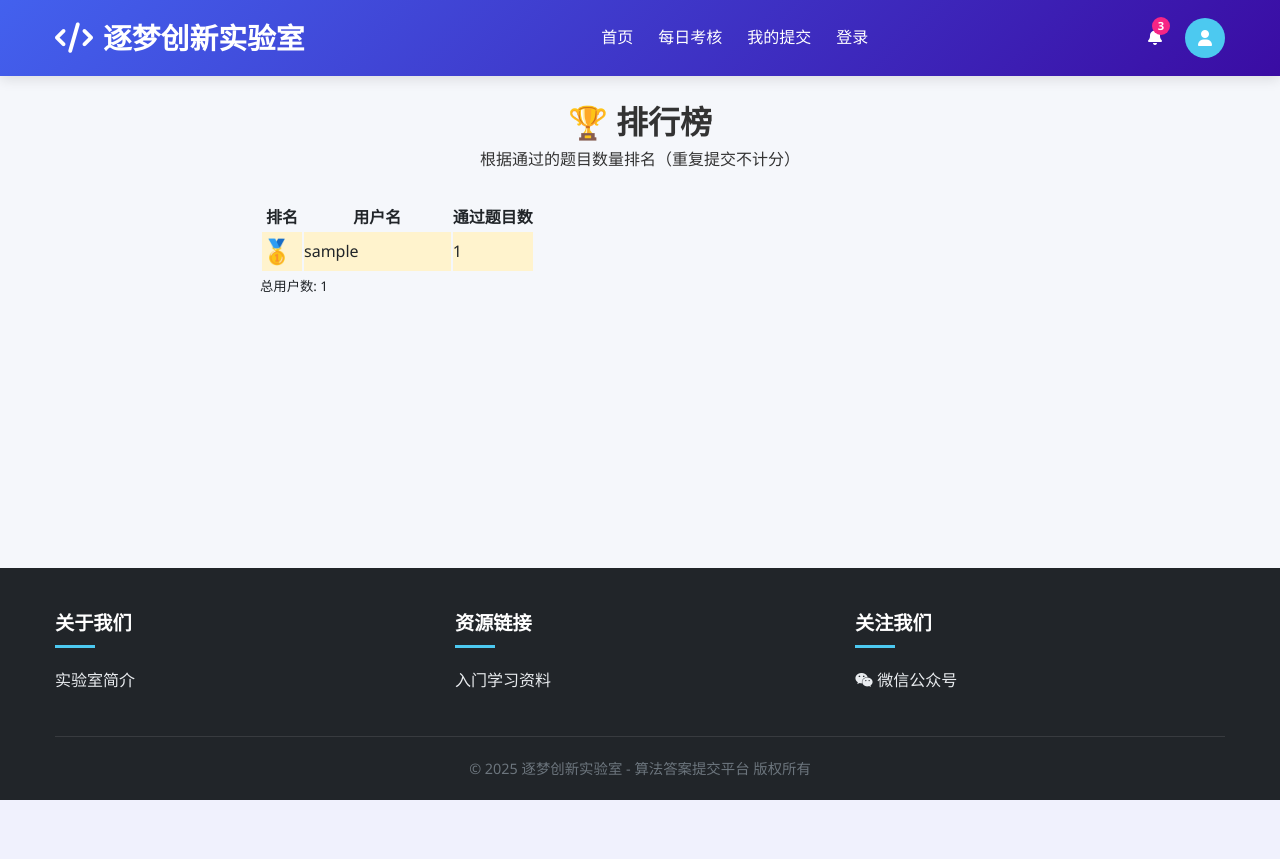
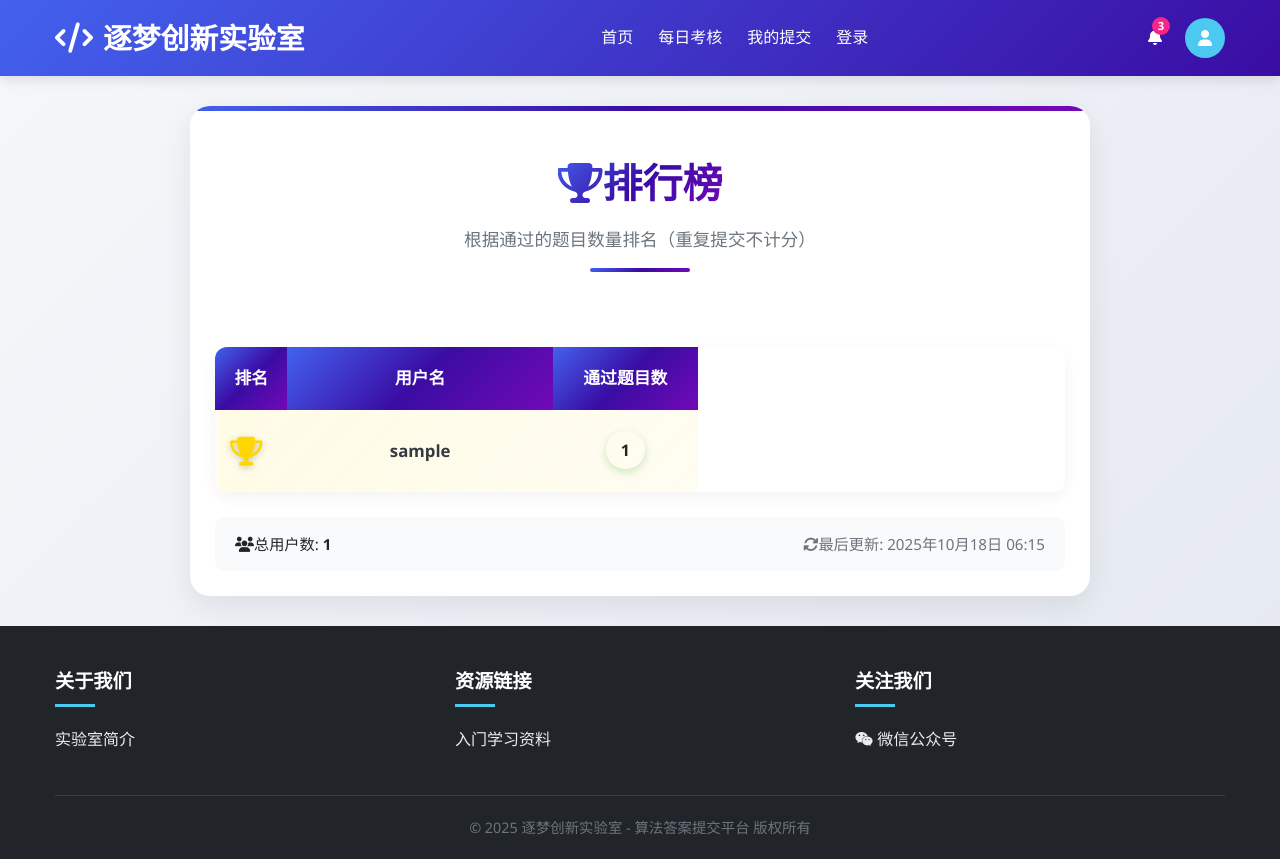
Before and after one commit to tanzhenjie-2025/oj-platform-based-on-django, a Django app: template CheckObjectionApp/templates/CheckObjection/CheckObjection_ranking.html in a window 1280 px wide. Before the commit the page ends 800 px from the top, so only its background shows below. Run offline with Django 5.2, Linux system fonts and the light colour scheme; the template is opened without the code that fills it: most values are stand-ins (such as "Sample title", 1, 10 or a date in 2020).

Commit message:
添加“排行”以及查看排行

```diff
--- a/CheckObjection/settings.py
+++ b/CheckObjection/settings.py
@@ -23,11 +23,11 @@
 SECRET_KEY = "django-insecure-g*(t+k1!reudu!@*lj9-*-)3owc=rd#g5+uin9#&*+!2@68imv"
 
 # SECURITY WARNING: don't run with debug turned on in production!
-DEBUG = True
+DEBUG = False
 
 # ALLOWED_HOSTS = []
 # 加入 '127.0.0.1' 和 'localhost'，支持两种本地访问方式
-ALLOWED_HOSTS = ['127.0.0.1', 'localhost']
+ALLOWED_HOSTS = ['127.0.0.1', 'localhost','6cdaf627.r8.cpolar.cn']
 
 # Application definition
 
--- a/CheckObjectionApp/templates/CheckObjection/CheckObjection_ranking.html
+++ b/CheckObjectionApp/templates/CheckObjection/CheckObjection_ranking.html
@@ -8,36 +8,232 @@
     <link rel="stylesheet" href="https://cdnjs.cloudflare.com/ajax/libs/font-awesome/6.4.0/css/all.min.css">
     <link rel="stylesheet" href="https://cdnjs.cloudflare.com/ajax/libs/highlight.js/11.7.0/styles/github-dark.min.css">
     <style>
-        /* 你的原有样式保持不变 */
+        :root {
+            --primary-color: #4361ee;
+            --secondary-color: #3a0ca3;
+            --accent-color: #7209b7;
+            --light-color: #f8f9fa;
+            --dark-color: #212529;
+            --success-color: #4bb543;
+            --warning-color: #ffd166;
+            --danger-color: #ef476f;
+            --gradient: linear-gradient(135deg, #4361ee 0%, #3a0ca3 50%, #7209b7 100%);
+        }
+
+        body {
+            background: linear-gradient(135deg, #f5f7fa 0%, #e4e8f0 100%);
+            font-family: 'Segoe UI', Tahoma, Geneva, Verdana, sans-serif;
+            color: var(--dark-color);
+        }
+
         .ranking-container {
-            max-width: 800px;
-            margin: 0 auto;
-            padding: 20px;
+            max-width: 900px;
+            margin: 30px auto;
+            padding: 25px;
+            background: white;
+            border-radius: 20px;
+            box-shadow: 0 10px 30px rgba(0, 0, 0, 0.08);
+            position: relative;
+            overflow: hidden;
         }
+
+        .ranking-container::before {
+            content: '';
+            position: absolute;
+            top: 0;
+            left: 0;
+            width: 100%;
+            height: 5px;
+            background: var(--gradient);
+        }
+
         .ranking-header {
             text-align: center;
-            margin-bottom: 30px;
-            color: #333;
+            margin-bottom: 40px;
+            padding: 20px 0;
+            position: relative;
         }
+
+        .ranking-header h1 {
+            font-size: 2.5rem;
+            font-weight: 700;
+            background: var(--gradient);
+            -webkit-background-clip: text;
+            -webkit-text-fill-color: transparent;
+            margin-bottom: 10px;
+            display: inline-block;
+        }
+
+        .ranking-header p {
+            font-size: 1.1rem;
+            color: #6c757d;
+            max-width: 600px;
+            margin: 0 auto;
+            line-height: 1.6;
+        }
+
+        .ranking-header::after {
+            content: '';
+            display: block;
+            width: 100px;
+            height: 4px;
+            background: var(--gradient);
+            margin: 15px auto;
+            border-radius: 2px;
+        }
+
+        .table-responsive {
+            border-radius: 12px;
+            overflow: hidden;
+            box-shadow: 0 5px 15px rgba(0, 0, 0, 0.05);
+        }
+
+        .table {
+            margin-bottom: 0;
+            border-collapse: separate;
+            border-spacing: 0;
+        }
+
+        .table thead th {
+            background: var(--gradient);
+            color: white;
+            font-weight: 600;
+            padding: 18px 15px;
+            border: none;
+            font-size: 1.05rem;
+            text-align: center;
+        }
+
+        .table tbody tr {
+            transition: all 0.3s ease;
+        }
+
+        .table tbody tr:nth-child(even) {
+            background-color: rgba(248, 249, 250, 0.7);
+        }
+
+        .table tbody tr:hover {
+            background-color: #f0f4ff;
+            transform: translateY(-3px);
+            box-shadow: 0 5px 15px rgba(0, 0, 0, 0.08);
+        }
+
         .rank-item {
-            transition: all 0.3s ease;
-            border-radius: 8px;
+            position: relative;
         }
-        .rank-item:hover {
-            background-color: #f8f9fa;
-            transform: translateY(-2px);
-            box-shadow: 0 4px 8px rgba(0,0,0,0.1);
+
+        .rank-item td {
+            padding: 18px 15px;
+            vertical-align: middle;
+            border-bottom: 1px solid rgba(0, 0, 0, 0.03);
+            text-align: center;
         }
-        .rank-1 { background-color: #fff3cd; }
-        .rank-2 { background-color: #e9ecef; }
-        .rank-3 { background-color: #f8d7da; }
+
+        .rank-item:last-child td {
+            border-bottom: none;
+        }
+
+        .rank-1 {
+            background: linear-gradient(135deg, rgba(255, 215, 0, 0.1) 0%, rgba(255, 215, 0, 0.05) 100%);
+            border-left: 4px solid #ffd700;
+        }
+
+        .rank-2 {
+            background: linear-gradient(135deg, rgba(192, 192, 192, 0.1) 0%, rgba(192, 192, 192, 0.05) 100%);
+            border-left: 4px solid #c0c0c0;
+        }
+
+        .rank-3 {
+            background: linear-gradient(135deg, rgba(205, 127, 50, 0.1) 0%, rgba(205, 127, 50, 0.05) 100%);
+            border-left: 4px solid #cd7f32;
+        }
+
         .medal {
-            font-size: 1.5em;
+            font-size: 1.8em;
             margin-right: 10px;
+            filter: drop-shadow(0 2px 3px rgba(0, 0, 0, 0.2));
         }
+
         .gold { color: #ffd700; }
         .silver { color: #c0c0c0; }
         .bronze { color: #cd7f32; }
+
+        .rank-number {
+            display: inline-block;
+            width: 32px;
+            height: 32px;
+            line-height: 32px;
+            border-radius: 50%;
+            background: #e9ecef;
+            color: #6c757d;
+            font-weight: 600;
+            text-align: center;
+        }
+
+        .user-name {
+            font-weight: 600;
+            color: #343a40;
+            font-size: 1.05rem;
+        }
+
+        .badge {
+            font-size: 1rem;
+            padding: 8px 15px;
+            border-radius: 50px;
+            box-shadow: 0 3px 8px rgba(76, 181, 67, 0.3);
+            font-weight: 600;
+        }
+
+        .stats-footer {
+            display: flex;
+            justify-content: space-between;
+            align-items: center;
+            margin-top: 25px;
+            padding: 15px 20px;
+            background: rgba(248, 249, 250, 0.8);
+            border-radius: 10px;
+            font-size: 0.95rem;
+        }
+
+        .last-updated {
+            color: #6c757d;
+        }
+
+        .alert-info {
+            background: rgba(13, 202, 240, 0.1);
+            border: 1px solid rgba(13, 202, 240, 0.2);
+            border-radius: 10px;
+            color: #055160;
+            padding: 20px;
+            text-align: center;
+            font-size: 1.1rem;
+        }
+
+        @media (max-width: 768px) {
+            .ranking-container {
+                padding: 15px;
+                margin: 15px;
+            }
+
+            .ranking-header h1 {
+                font-size: 2rem;
+            }
+
+            .table thead th {
+                padding: 12px 8px;
+                font-size: 0.9rem;
+            }
+
+            .rank-item td {
+                padding: 12px 8px;
+            }
+
+            .stats-footer {
+                flex-direction: column;
+                gap: 10px;
+                text-align: center;
+            }
+        }
     </style>
 </head>
 {% endblock %}
@@ -45,15 +241,15 @@
 {% block main %}
 <div class="ranking-container">
     <div class="ranking-header">
-        <h1>🏆 排行榜</h1>
-        <p class="text-muted">根据通过的题目数量排名（重复提交不计分）</p>
+        <h1><i class="fas fa-trophy me-2"></i>排行榜</h1>
+        <p>根据通过的题目数量排名（重复提交不计分）</p>
     </div>
 
     <div id="ranking-list">
         {% if rankings %}
             <div class="table-responsive">
-                <table class="table table-hover">
-                    <thead class="table-light">
+                <table class="table">
+                    <thead>
                         <tr>
                             <th width="15%">排名</th>
                             <th width="55%">用户名</th>
@@ -65,32 +261,54 @@
                         <tr class="rank-item {% if item.rank <= 3 %}rank-{{ item.rank }}{% endif %}">
                             <td class="fw-bold">
                                 {% if item.rank == 1 %}
-                                    <span class="medal gold">🥇</span>
+                                    <span class="medal gold"><i class="fas fa-trophy"></i></span>
                                 {% elif item.rank == 2 %}
-                                    <span class="medal silver">🥈</span>
+                                    <span class="medal silver"><i class="fas fa-trophy"></i></span>
                                 {% elif item.rank == 3 %}
-                                    <span class="medal bronze">🥉</span>
+                                    <span class="medal bronze"><i class="fas fa-trophy"></i></span>
                                 {% else %}
-                                    <span class="text-muted">#{{ item.rank }}</span>
+                                    <span class="rank-number">{{ item.rank }}</span>
                                 {% endif %}
                             </td>
-                            <td>{{ item.user_name }}</td>
+                            <td class="user-name">{{ item.user_name }}</td>
                             <td>
-                                <span class="badge bg-success fs-6">{{ item.solved_count }}</span>
+                                <span class="badge bg-success">{{ item.solved_count }}</span>
                             </td>
                         </tr>
                         {% endfor %}
                     </tbody>
                 </table>
             </div>
-            <div class="text-muted text-center mt-3">
-                <small>总用户数: {{ total_users }}</small>
+
+            <div class="stats-footer">
+                <div class="total-users">
+                    <i class="fas fa-users me-2"></i>总用户数: <strong>{{ total_users }}</strong>
+                </div>
+                <div class="last-updated">
+                    <i class="fas fa-sync-alt me-2"></i>最后更新: <span id="current-time"></span>
+                </div>
             </div>
         {% else %}
-            <div class="alert alert-info">暂无排名数据</div>
+            <div class="alert alert-info">
+                <i class="fas fa-info-circle me-2"></i>暂无排名数据
+            </div>
         {% endif %}
     </div>
 </div>
 
 <script src="https://cdn.jsdelivr.net/npm/bootstrap@5.1.3/dist/js/bootstrap.bundle.min.js"></script>
+<script>
+    // 显示当前时间作为最后更新时间
+    document.addEventListener('DOMContentLoaded', function() {
+        const now = new Date();
+        const options = {
+            year: 'numeric',
+            month: 'long',
+            day: 'numeric',
+            hour: '2-digit',
+            minute: '2-digit'
+        };
+        document.getElementById('current-time').textContent = now.toLocaleDateString('zh-CN', options);
+    });
+</script>
 {% endblock %}
```
Also changed, not shown: mycelery/sms/tasks.py (+10 -10 lines).
